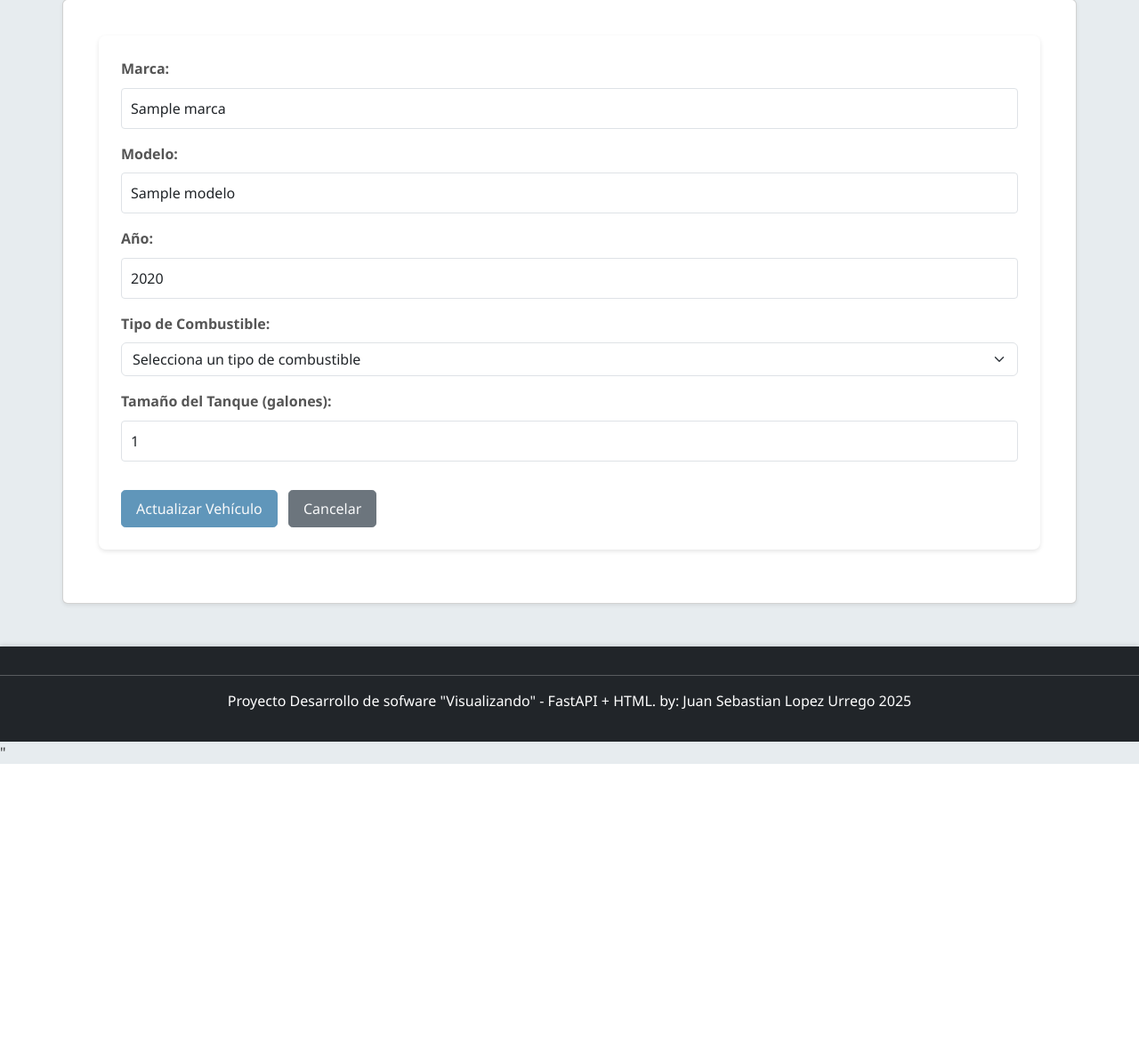
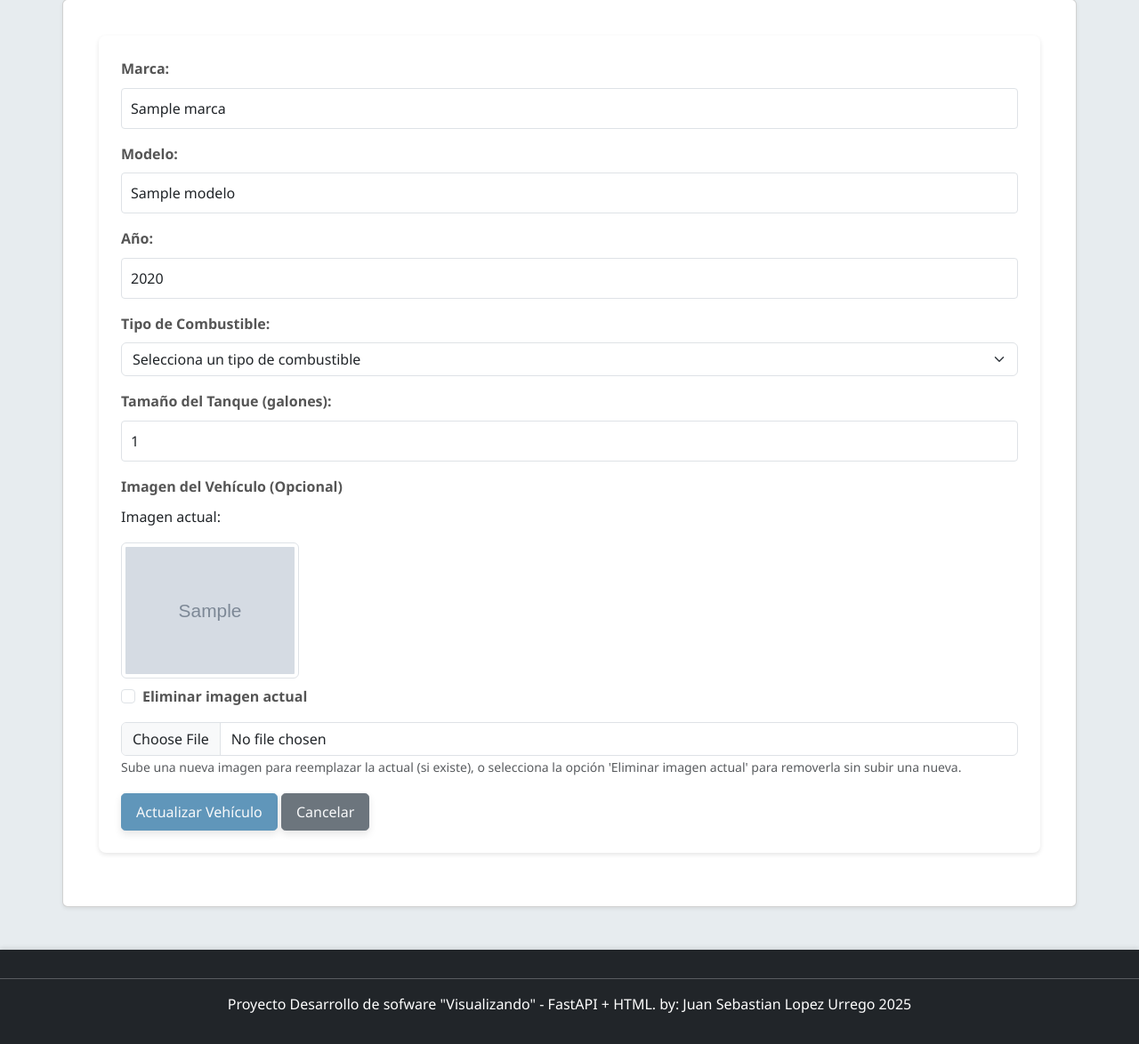
Before and after one commit to Sebas59/Proyecto_inte, a FastAPI app: template templates/vehiculo_edit.html in a window 1280 px wide. Shown: the part 229-1403 px from the top of the page at 89% size. Before the commit the page ends 1088 px from the top, so only its background shows below. Run offline with FastAPI, Linux system fonts and the light colour scheme; the template is opened without the code that fills it: most values are stand-ins (such as "Sample title", 1, 10 or a date in 2020); grey boxes marked "Sample" are stand-in pictures; parts of the project's set-up code (start-up, migrations or seed data) failed here and were passed over.

Commit message:
se agrego imagen para el edit

```diff
--- a/templates/vehiculo_edit.html
+++ b/templates/vehiculo_edit.html
@@ -51,8 +51,28 @@
                     <input type="number" step="0.1" class="form-control" id="Tan_size" name="Tan_size" value="{{ vehiculo.Tan_size }}" required>
                 </div>
 
-                <button type="submit" class="btn btn-primary mt-3">Actualizar Vehículo</button>
-                <a href="/vehiculos" class="btn btn-secondary mt-3 ms-2">Cancelar</a>
+                <div class="mb-3">
+                    <label for="imagen" class="form-label">Imagen del Vehículo (Opcional)</label>
+                    {% if vehiculo.imagen_url %}
+                        <div class="mb-3">
+                            <p>Imagen actual:</p>
+                            <img src="{{ vehiculo.imagen_url }}" class="img-thumbnail" alt="Imagen actual del vehículo" style="max-width: 200px;">
+                            <div class="form-check mt-2">
+                                    <input class="form-check-input" type="checkbox" id="eliminar_imagen_actual" name="eliminar_imagen_actual" value="True">
+                                    <label class="form-check-label" for="eliminar_imagen_actual">
+                                        Eliminar imagen actual
+                                    </label>
+                            </div>
+                        </div>
+                    {% else %}
+                        <p>No hay imagen actual.</p>
+                    {% endif %}
+                    <input class="form-control" type="file" id="imagen" name="imagen" accept="image/*">
+                        <small class="form-text text-muted">Sube una nueva imagen para reemplazar la actual (si existe), o selecciona la opción 'Eliminar imagen actual' para removerla sin subir una nueva.</small>
+                </div>
+
+                <button type="submit" class="btn btn-primary custom-hover-effect">Actualizar Vehículo</button>
+                <a href="/vehiculos" class="btn btn-secondary custom-hover-effect">Cancelar</a>
             </form>
         </div>
     </div>
```
